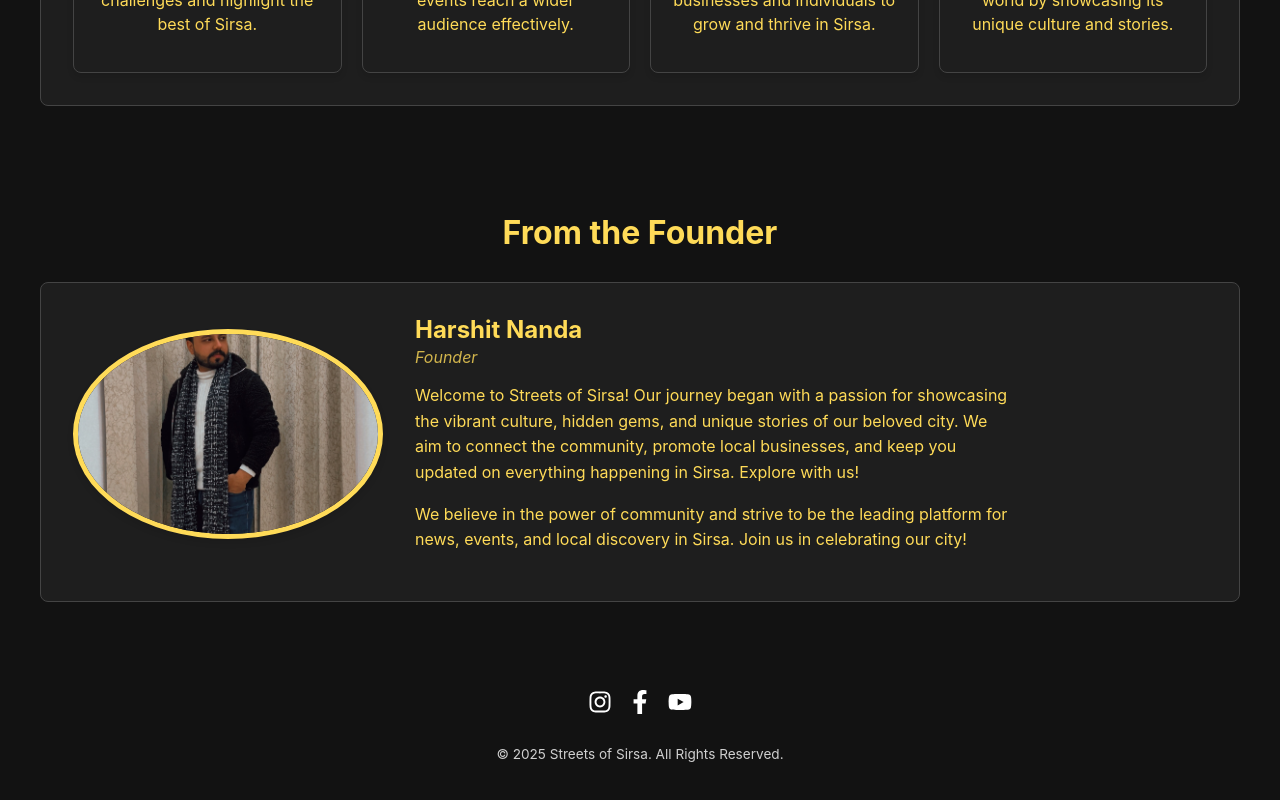
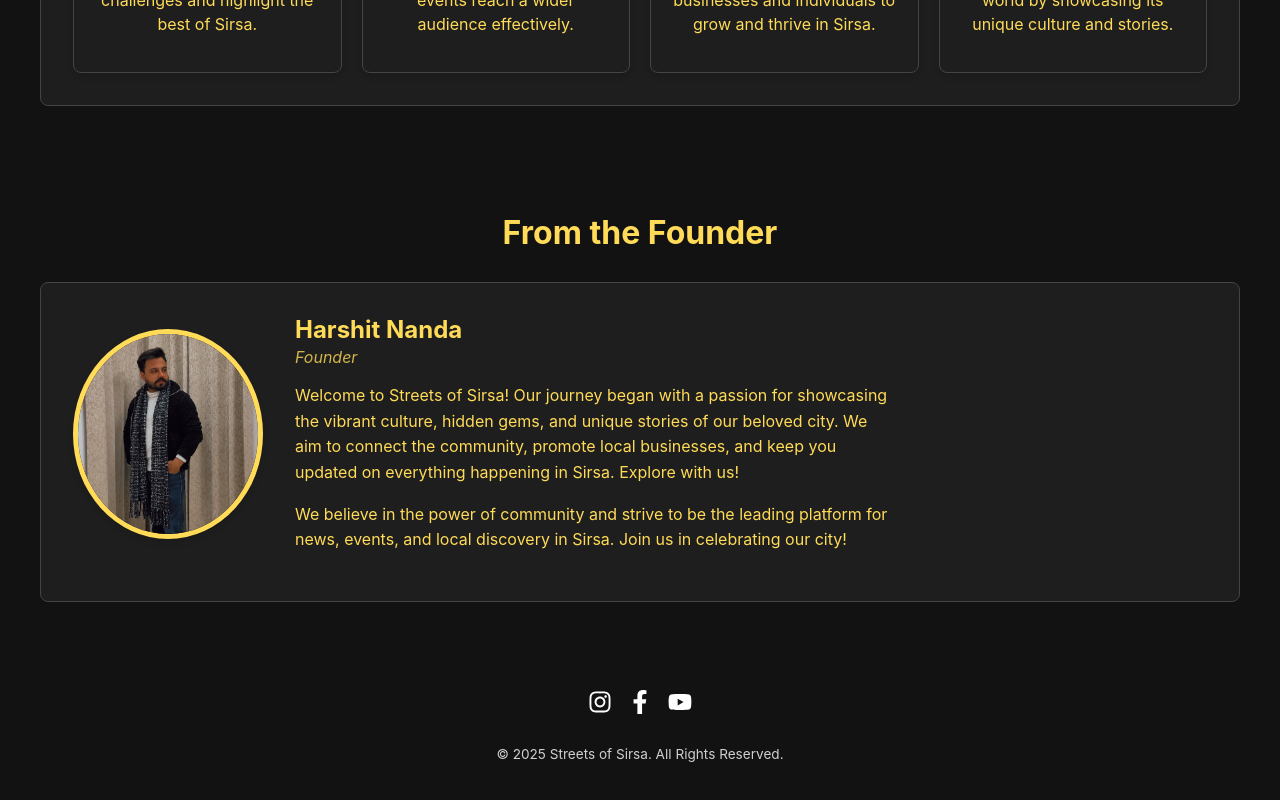
Before and after one commit to gungun2004/streetsofsirsa, a React (Create React App) app: page / in a window 1280 px wide. Shown: the part 1996-2796 px from the top of the page. Built offline with nearby package versions, Linux system fonts and the light colour scheme.

Commit message:
Refactor css

```diff
--- a/src/components/ChatIcon/ChatIcon.js
+++ b/src/components/ChatIcon/ChatIcon.js
@@ -13,7 +13,7 @@ const ChatIcon = () => {
     >
       <FaWhatsapp />
     </a>
-  );
+  )
 };
 
 export default ChatIcon;
--- a/src/components/ChatIcon/ChatIcon.module.css
+++ b/src/components/ChatIcon/ChatIcon.module.css
@@ -30,7 +30,7 @@
 }
 
 .chatIcon:hover {
-    transform: translateX(-50%) scale(1.1); /* Slight zoom effect on hover */
+    transform: scale(1.1); /* Remove translateX to disable sliding left */
     box-shadow: 0 6px 12px rgba(0, 0, 0, 0.2);
     background-color: #FFD700; /* Golden background on hover */
     color: #1c1c1c; /* Black icon color on hover */
--- a/src/pages/ContactUs/ContactUs.js
+++ b/src/pages/ContactUs/ContactUs.js
@@ -116,15 +116,7 @@ const ContactUs = () => {
                         {status && <p className={styles.statusMessage}>{status}</p>} {/* Display status message */}
                     </form>
                 </div>
-                {/* Image Section */}
-                <div className={`${styles.imageContainer} ${imageAnimation}`}>
-                    <img
-                        src="/images/contact.jpg" // Ensure this path points to the 'public/images' folder
-                        alt="Contact Us"
-                        className={styles.contactImage}
-                        style={{ width: '100%', height: 'auto', minHeight: 515, display: 'block', border: '5px solid golden yellow', borderRadius: '8px' }}
-                    />
-                </div>
+
             </div>
         </div>
     );
--- a/src/pages/Home/Home.module.css
+++ b/src/pages/Home/Home.module.css
@@ -16,15 +16,14 @@
 }
 
 .founderImage {
-    width: 200px; /* Increase the size of the logo */
-    height: 200px; /* Ensure the logo is square */
-    border-radius: 50%; /* Make the logo circular */
+    width: 200px; /* Slightly increased width */
+    height: 200px; /* Match height to width for circular shape */
+    border-radius: 50%; /* Keep the logo circular */
     border: 5px solid var(--primary-color); /* Add a border with the primary color */
     object-fit: cover; /* Ensure the image fits within the circle */
     margin-bottom: 1rem; /* Add spacing below the logo */
     flex: 1;
-    max-width: 300px;
-    width: 100%;
+    max-width: 180px; /* Ensure max width matches height */
     box-shadow: 0 4px 6px rgba(0, 0, 0, 0.1);
 }
 
--- a/src/pages/Team/Team.module.css
+++ b/src/pages/Team/Team.module.css
@@ -19,17 +19,6 @@
     }
 }
 
-@keyframes fadeInLeft {
-    from {
-        opacity: 0;
-        transform: translateX(-20px);
-    }
-    to {
-        opacity: 1;
-        transform: translateX(0);
-    }
-}
-
 @keyframes fadeInRight {
     from {
         opacity: 0;
@@ -44,11 +33,6 @@
 /* Apply animations to individual cards */
 .card:nth-child(1) {
     animation: fadeInUp 1s ease-in-out;
-    animation-fill-mode: both; /* Ensure animation persists */
-}
-
-.card:nth-child(2) {
-    animation: fadeInLeft 1s ease-in-out;
     animation-fill-mode: both; /* Ensure animation persists */
 }
 
@@ -104,12 +88,12 @@
     margin: 2rem auto; /* Center the button */
     padding: 0.8rem 1.5rem;
     background-color: var(--primary-color);
-    color: white;
+    color: black;
     border: none;
     border-radius: 5px;
     cursor: pointer;
     font-size: 1rem;
-    font-weight: bold;
+    font-weight: bolder;
     text-transform: uppercase;
     transition: background-color 0.3s ease, transform 0.3s ease;
     position: relative;
@@ -163,7 +147,8 @@
 .joinForm button {
     padding: 0.8rem 1.5rem;
     background-color: var(--primary-color);
-    color: white;
+    color: black;
+    font-weight: bold; /* Make the text bolder */
     border: none;
     border-radius: 5px;
     cursor: pointer;
```
